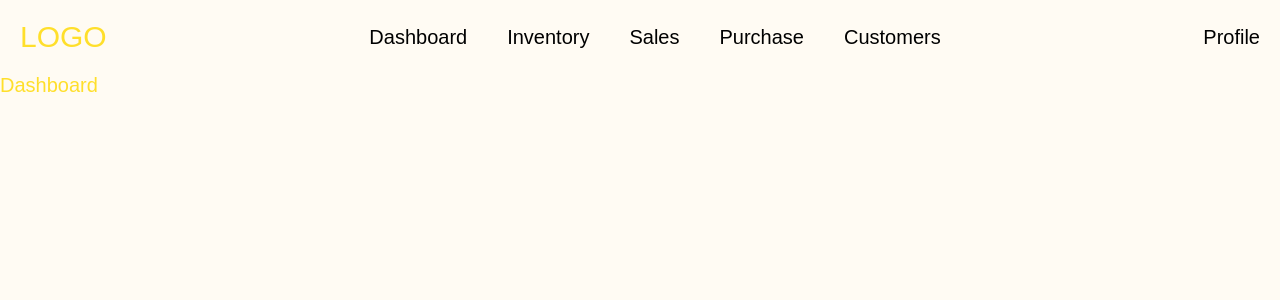
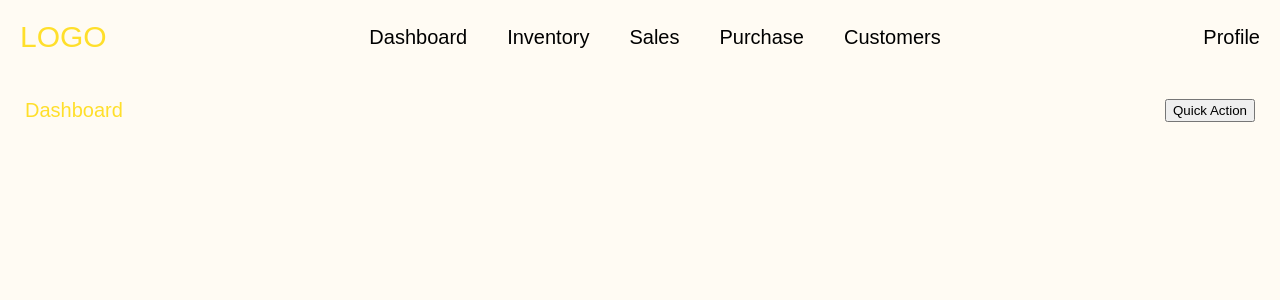
Before and after one commit to sohmmm/Semicolons_2024_Frontend, a React (Create React App) app: page / in a window 1280 px wide. Shown: the top 300 px of the page. Built offline with nearby package versions, Linux system fonts and the light colour scheme; the HTML template or start-up script is replaced by a standard one.

Commit message:
Add Topbar

```diff
--- a/src/components/Dashboard/Topbar/Topbar.jsx
+++ b/src/components/Dashboard/Topbar/Topbar.jsx
@@ -2,11 +2,13 @@ import React from 'react'
 
 import style from './Topbar.module.css';
 
+import Button from '../../Button/Button';
+
 function Topbar({ title }) {
     return (
-        <div>
+        <div className={style.topbar}>
             <div>{title}</div>
-            <div></div>
+            <Button name={"Quick Action"} />
         </div>
     )
 }
--- a/src/components/Dashboard/Topbar/Topbar.module.css
+++ b/src/components/Dashboard/Topbar/Topbar.module.css
@@ -0,0 +1,5 @@
+.topbar {
+    display: flex;
+    justify-content: space-between;
+    padding: 25px;
+}
```
